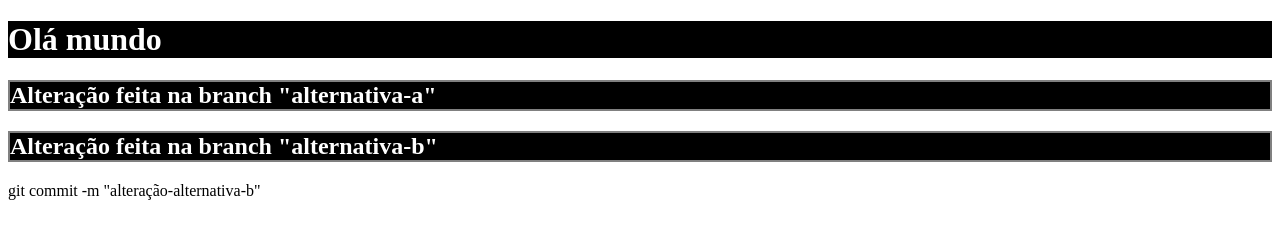
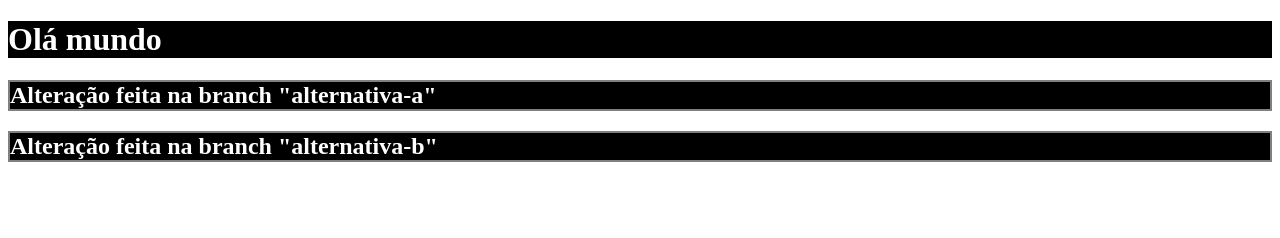
Before and after one commit to paulo-alencar/git-aula-1, a plain HTML site: page index.html in a window 1280 px wide. Drawn offline with Linux system fonts and the light colour scheme.

Commit message:
Remove git commit command from index.html

```diff
--- a/index.html
+++ b/index.html
@@ -12,4 +12,3 @@
     <h2>Alteração feita na branch "alternativa-b"</h2>
 </body>
 </html>
-git commit -m "alteração-alternativa-b"
```
